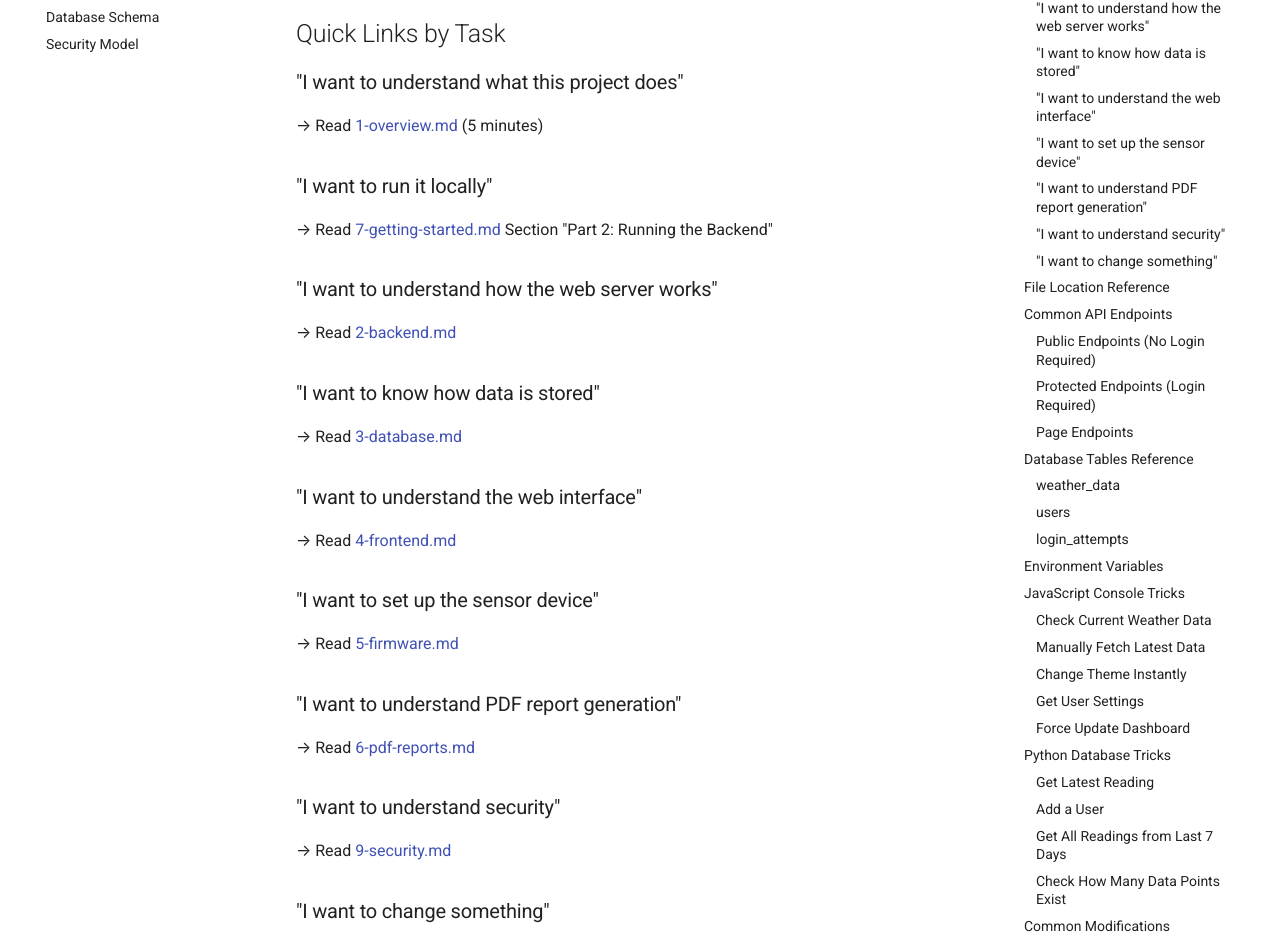
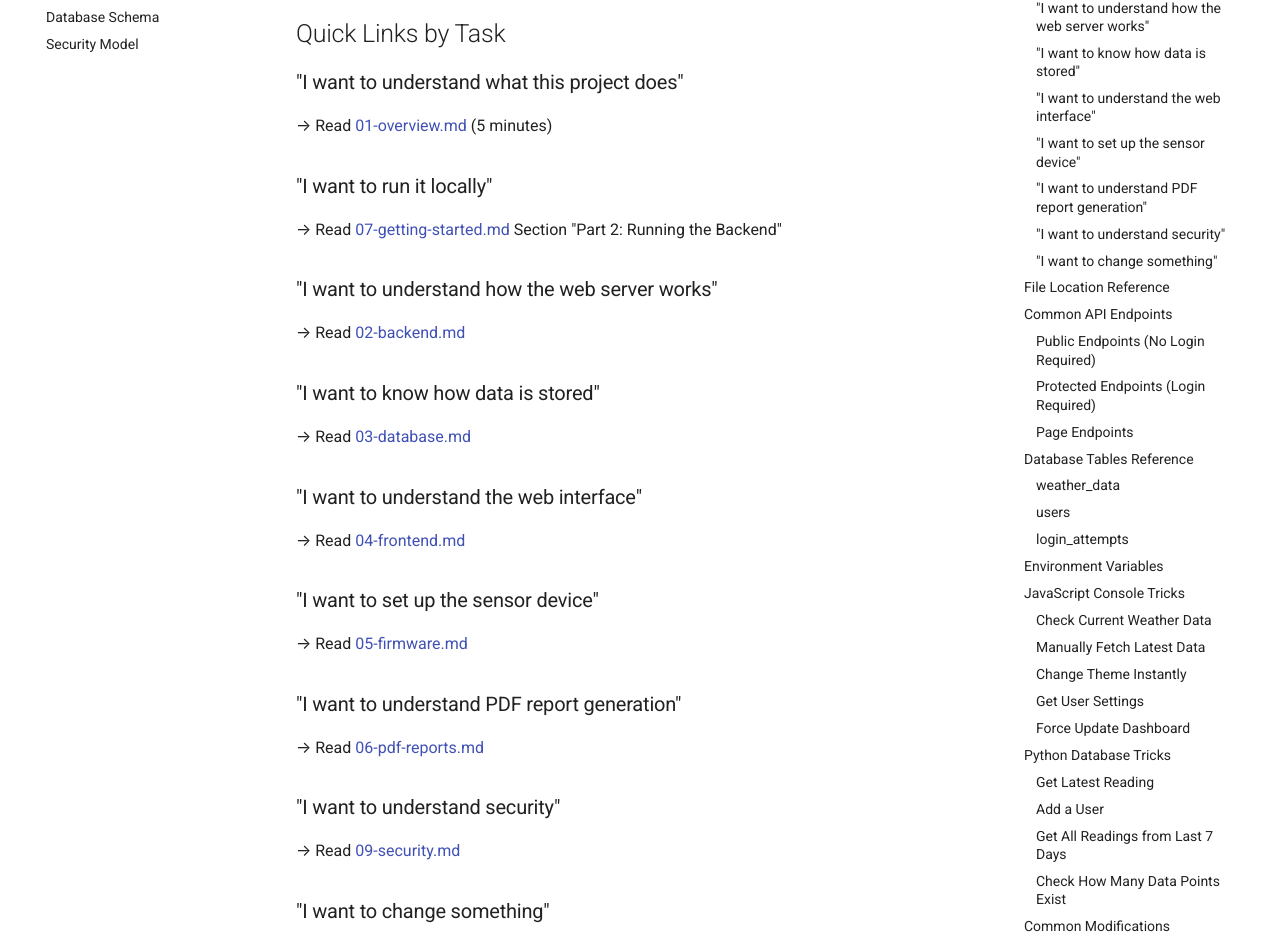
Before and after one commit to topher2025/WeatherStation-418, an MkDocs documentation site: the page built from docs/08-quick-reference.md, in a window 1280 px wide and 1400 px high. Shown: the part 229-1174 px from the top of the window. Built offline with MkDocs 1.6.1 and Material for MkDocs 9.7.7, drawn with Linux system fonts in a browser that asks for light colours; comment, search, counter and statistics services are not loaded; some of the changed text lies outside the part shown.

Commit message:
renaming files

```diff
--- a/docs/8-quick-reference.md
+++ b/docs/08-quick-reference.md
@@ -5,28 +5,28 @@ A fast lookup guide for common questions and tasks.
 ## Quick Links by Task
 
 ### "I want to understand what this project does"
-→ Read [1-overview.md](1-overview.md) (5 minutes)
+→ Read [01-overview.md](01-overview.md) (5 minutes)
 
 ### "I want to run it locally"
-→ Read [7-getting-started.md](7-getting-started.md) Section "Part 2: Running the Backend"
+→ Read [07-getting-started.md](07-getting-started.md) Section "Part 2: Running the Backend"
 
 ### "I want to understand how the web server works"
-→ Read [2-backend.md](2-backend.md)
+→ Read [02-backend.md](02-backend.md)
 
 ### "I want to know how data is stored"
-→ Read [3-database.md](3-database.md)
+→ Read [03-database.md](03-database.md)
 
 ### "I want to understand the web interface"
-→ Read [4-frontend.md](4-frontend.md)
+→ Read [04-frontend.md](04-frontend.md)
 
 ### "I want to set up the sensor device"
-→ Read [5-firmware.md](5-firmware.md)
+→ Read [05-firmware.md](05-firmware.md)
 
 ### "I want to understand PDF report generation"
-→ Read [6-pdf-reports.md](6-pdf-reports.md)
+→ Read [06-pdf-reports.md](06-pdf-reports.md)
 
 ### "I want to understand security"
-→ Read [9-security.md](9-security.md)
+→ Read [09-security.md](09-security.md)
 
 ### "I want to change something"
 → See "Common Modifications" section below
@@ -450,7 +450,7 @@ Ctrl+Shift+N        → New private window (for testing)
 3. **Read the relevant documentation** - Click links at top of this page
 4. **Explore the code** - Look at actual source files
 5. **Make changes** - Start with styling (CSS) before logic (Python/JS)
-6. **Review security** - Read [9-security.md](9-security.md) before production deployment
+6. **Review security** - Read [09-security.md](09-security.md) before production deployment
 7. **Ask questions** - Check documentation before assuming something is broken
 
 Good luck! 🚀
```
Also changed, not shown: docs/01-overview.md (renamed from docs/1-overview.md, +4 -4 lines), docs/10-architecture.md (+5 -5 lines), docs/README.md (+50 -50 lines), docs/02-backend.md (renamed from docs/2-backend.md), docs/03-database.md (renamed from docs/3-database.md), docs/04-frontend.md (renamed from docs/4-frontend.md), docs/05-firmware.md (renamed from docs/5-firmware.md), docs/06-pdf-reports.md (renamed from docs/6-pdf-reports.md), docs/07-getting-started.md (renamed from docs/7-getting-started.md), docs/09-security.md (renamed from docs/9-security.md).
